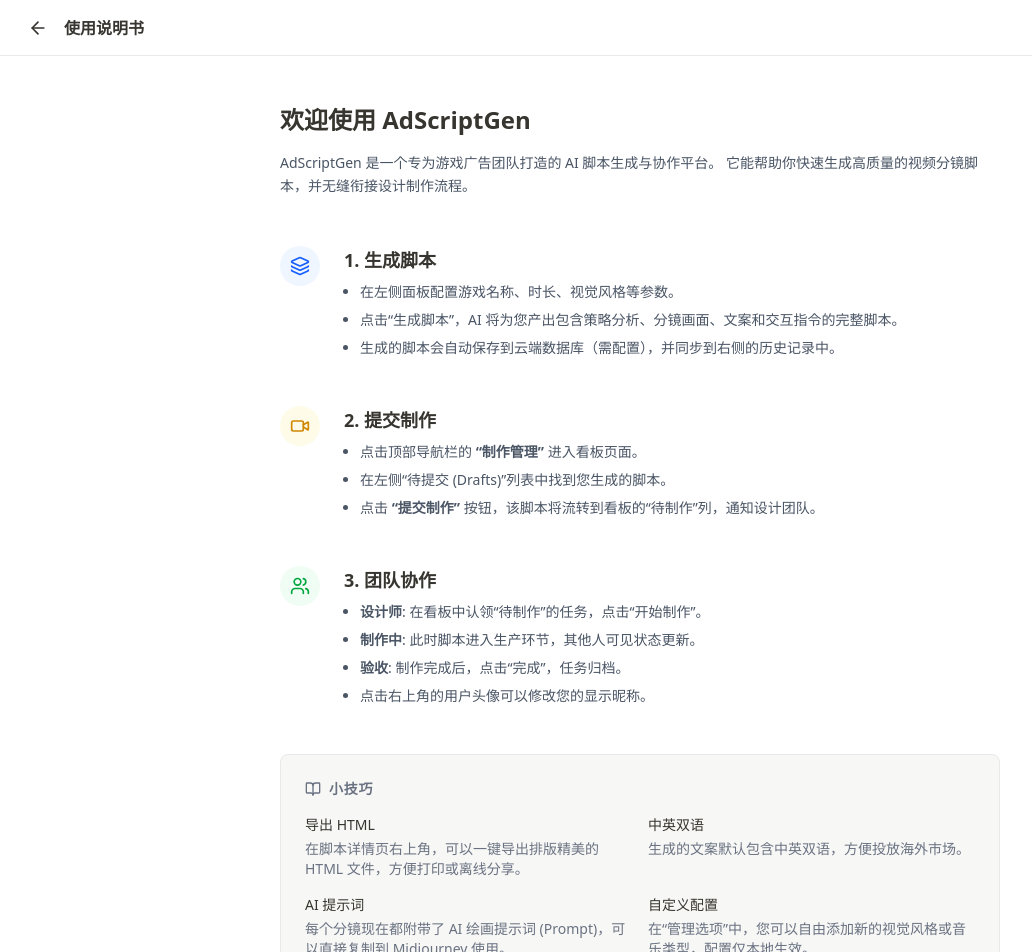
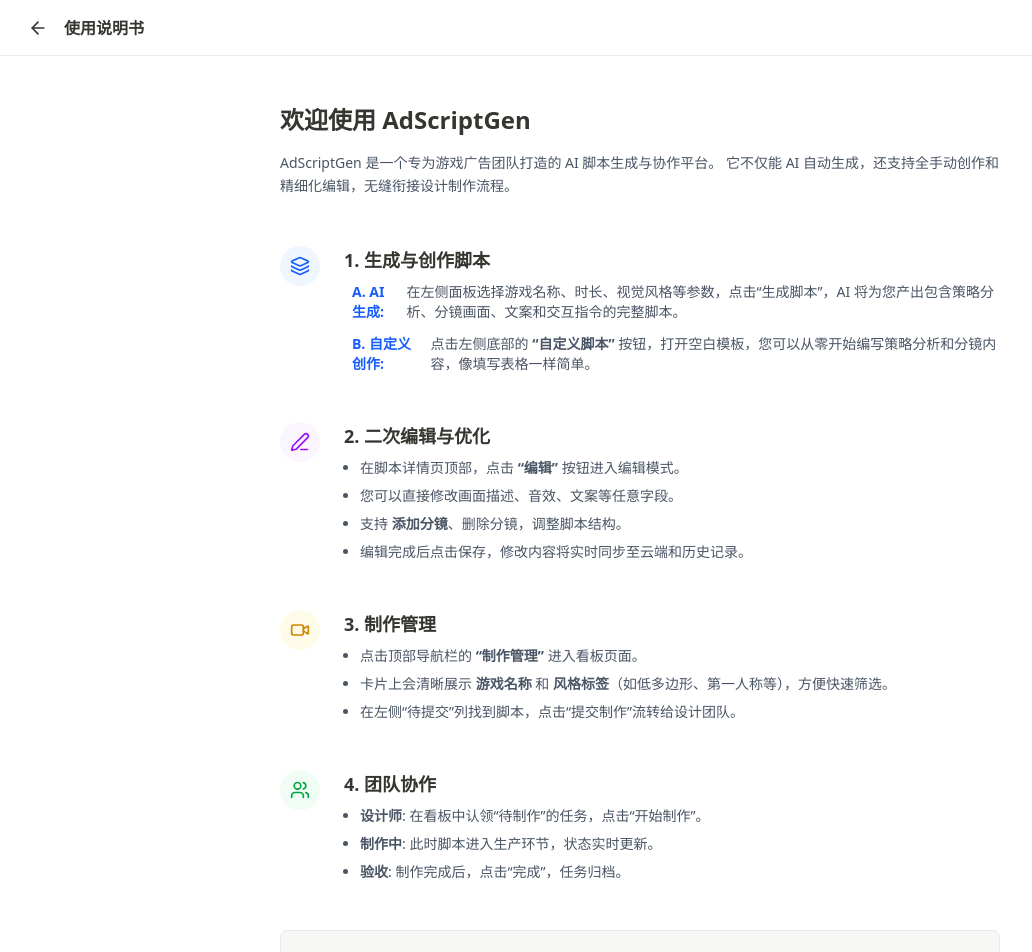
Before and after one commit to hxgame-dog/AdScriptGen, a Next.js app: page /help in a window 1280 px wide. Shown: the top 952 px of the page, without its empty margins (0-1032 px from the left). Built offline with nearby package versions, Linux system fonts and the light colour scheme.

Commit message:
docs: update help page and add PRD

```diff
--- a/app/help/page.tsx
+++ b/app/help/page.tsx
@@ -1,5 +1,5 @@
 import Link from 'next/link';
-import { ArrowLeft, BookOpen, Layers, Users, Video } from 'lucide-react';
+import { ArrowLeft, BookOpen, Layers, Users, Video, Edit3, PenTool } from 'lucide-react';
 
 export default function HelpPage() {
   return (
@@ -20,52 +20,72 @@
                 <h2 className="text-2xl font-bold mb-4">欢迎使用 AdScriptGen</h2>
                 <p className="text-sm leading-relaxed text-gray-600">
                     AdScriptGen 是一个专为游戏广告团队打造的 AI 脚本生成与协作平台。
-                    它能帮助你快速生成高质量的视频分镜脚本，并无缝衔接设计制作流程。
+                    它不仅能 AI 自动生成，还支持全手动创作和精细化编辑，无缝衔接设计制作流程。
                 </p>
             </section>
 
-            {/* Step 1: Generate */}
+            {/* Step 1: Generate & Create */}
             <section className="flex gap-6">
                 <div className="w-10 h-10 rounded-full bg-blue-50 text-blue-600 flex items-center justify-center flex-shrink-0">
                     <Layers className="w-5 h-5" />
                 </div>
                 <div>
-                    <h3 className="text-lg font-semibold mb-2">1. 生成脚本</h3>
-                    <ul className="space-y-2 text-sm text-gray-600 list-disc pl-4">
-                        <li>在左侧面板配置游戏名称、时长、视觉风格等参数。</li>
-                        <li>点击“生成脚本”，AI 将为您产出包含策略分析、分镜画面、文案和交互指令的完整脚本。</li>
-                        <li>生成的脚本会自动保存到云端数据库（需配置），并同步到右侧的历史记录中。</li>
+                    <h3 className="text-lg font-semibold mb-2">1. 生成与创作脚本</h3>
+                    <ul className="space-y-3 text-sm text-gray-600 pl-2">
+                        <li className="flex items-start">
+                            <span className="mr-2 font-bold text-blue-600">A. AI 生成:</span>
+                            <span>在左侧面板选择游戏名称、时长、视觉风格等参数，点击“生成脚本”，AI 将为您产出包含策略分析、分镜画面、文案和交互指令的完整脚本。</span>
+                        </li>
+                        <li className="flex items-start">
+                            <span className="mr-2 font-bold text-blue-600">B. 自定义创作:</span>
+                            <span>点击左侧底部的 <strong>“自定义脚本”</strong> 按钮，打开空白模板，您可以从零开始编写策略分析和分镜内容，像填写表格一样简单。</span>
+                        </li>
                     </ul>
                 </div>
             </section>
 
-            {/* Step 2: Production Management */}
+            {/* Step 2: Edit */}
+            <section className="flex gap-6">
+                <div className="w-10 h-10 rounded-full bg-purple-50 text-purple-600 flex items-center justify-center flex-shrink-0">
+                    <Edit3 className="w-5 h-5" />
+                </div>
+                <div>
+                    <h3 className="text-lg font-semibold mb-2">2. 二次编辑与优化</h3>
+                    <ul className="space-y-2 text-sm text-gray-600 list-disc pl-4">
+                        <li>在脚本详情页顶部，点击 <strong>“编辑”</strong> 按钮进入编辑模式。</li>
+                        <li>您可以直接修改画面描述、音效、文案等任意字段。</li>
+                        <li>支持 <strong>添加分镜</strong>、删除分镜，调整脚本结构。</li>
+                        <li>编辑完成后点击保存，修改内容将实时同步至云端和历史记录。</li>
+                    </ul>
+                </div>
+            </section>
+
+            {/* Step 3: Production Management */}
             <section className="flex gap-6">
                 <div className="w-10 h-10 rounded-full bg-yellow-50 text-yellow-600 flex items-center justify-center flex-shrink-0">
                     <Video className="w-5 h-5" />
                 </div>
                 <div>
-                    <h3 className="text-lg font-semibold mb-2">2. 提交制作</h3>
+                    <h3 className="text-lg font-semibold mb-2">3. 制作管理</h3>
                     <ul className="space-y-2 text-sm text-gray-600 list-disc pl-4">
                         <li>点击顶部导航栏的 <strong>“制作管理”</strong> 进入看板页面。</li>
-                        <li>在左侧“待提交 (Drafts)”列表中找到您生成的脚本。</li>
-                        <li>点击 <strong>“提交制作”</strong> 按钮，该脚本将流转到看板的“待制作”列，通知设计团队。</li>
+                        <li>卡片上会清晰展示 <strong>游戏名称</strong> 和 <strong>风格标签</strong>（如低多边形、第一人称等），方便快速筛选。</li>
+                        <li>在左侧“待提交”列找到脚本，点击“提交制作”流转给设计团队。</li>
                     </ul>
                 </div>
             </section>
 
-            {/* Step 3: Collaboration */}
+            {/* Step 4: Collaboration */}
             <section className="flex gap-6">
                 <div className="w-10 h-10 rounded-full bg-green-50 text-green-600 flex items-center justify-center flex-shrink-0">
                     <Users className="w-5 h-5" />
                 </div>
                 <div>
-                    <h3 className="text-lg font-semibold mb-2">3. 团队协作</h3>
+                    <h3 className="text-lg font-semibold mb-2">4. 团队协作</h3>
                     <ul className="space-y-2 text-sm text-gray-600 list-disc pl-4">
                         <li><strong>设计师</strong>: 在看板中认领“待制作”的任务，点击“开始制作”。</li>
-                        <li><strong>制作中</strong>: 此时脚本进入生产环节，其他人可见状态更新。</li>
+                        <li><strong>制作中</strong>: 此时脚本进入生产环节，状态实时更新。</li>
                         <li><strong>验收</strong>: 制作完成后，点击“完成”，任务归档。</li>
-                        <li>点击右上角的用户头像可以修改您的显示昵称。</li>
                     </ul>
                 </div>
             </section>
@@ -78,20 +98,20 @@
                 </h3>
                 <div className="grid grid-cols-1 md:grid-cols-2 gap-4 text-sm">
                     <div>
-                        <h4 className="font-medium mb-1">导出 HTML</h4>
-                        <p className="text-gray-500">在脚本详情页右上角，可以一键导出排版精美的 HTML 文件，方便打印或离线分享。</p>
+                        <h4 className="font-medium mb-1">游戏名称管理</h4>
+                        <p className="text-gray-500">在“管理选项”中，您可以配置常用的游戏名称列表，配置后会在主页下拉框中显示。</p>
                     </div>
                     <div>
-                        <h4 className="font-medium mb-1">中英双语</h4>
-                        <p className="text-gray-500">生成的文案默认包含中英双语，方便投放海外市场。</p>
+                        <h4 className="font-medium mb-1">多彩标签</h4>
+                        <p className="text-gray-500">系统会自动提取脚本参数（如视觉风格、运镜等）生成彩色标签，在历史记录和看板中一目了然。</p>
                     </div>
                     <div>
                         <h4 className="font-medium mb-1">AI 提示词</h4>
-                        <p className="text-gray-500">每个分镜现在都附带了 AI 绘画提示词 (Prompt)，可以直接复制到 Midjourney 使用。</p>
+                        <p className="text-gray-500">每个分镜附带 AI 绘画提示词 (Prompt)，可直接复制用于 Midjourney 生成分镜图。</p>
                     </div>
                     <div>
-                        <h4 className="font-medium mb-1">自定义配置</h4>
-                        <p className="text-gray-500">在“管理选项”中，您可以自由添加新的视觉风格或音乐类型，配置仅本地生效。</p>
+                        <h4 className="font-medium mb-1">导出 HTML</h4>
+                        <p className="text-gray-500">支持一键导出排版精美的 HTML 文件，方便离线阅读或打印。</p>
                     </div>
                 </div>
             </section>
```
Also changed, not shown: 1 other file (tests, documents, lock files or other folders).
